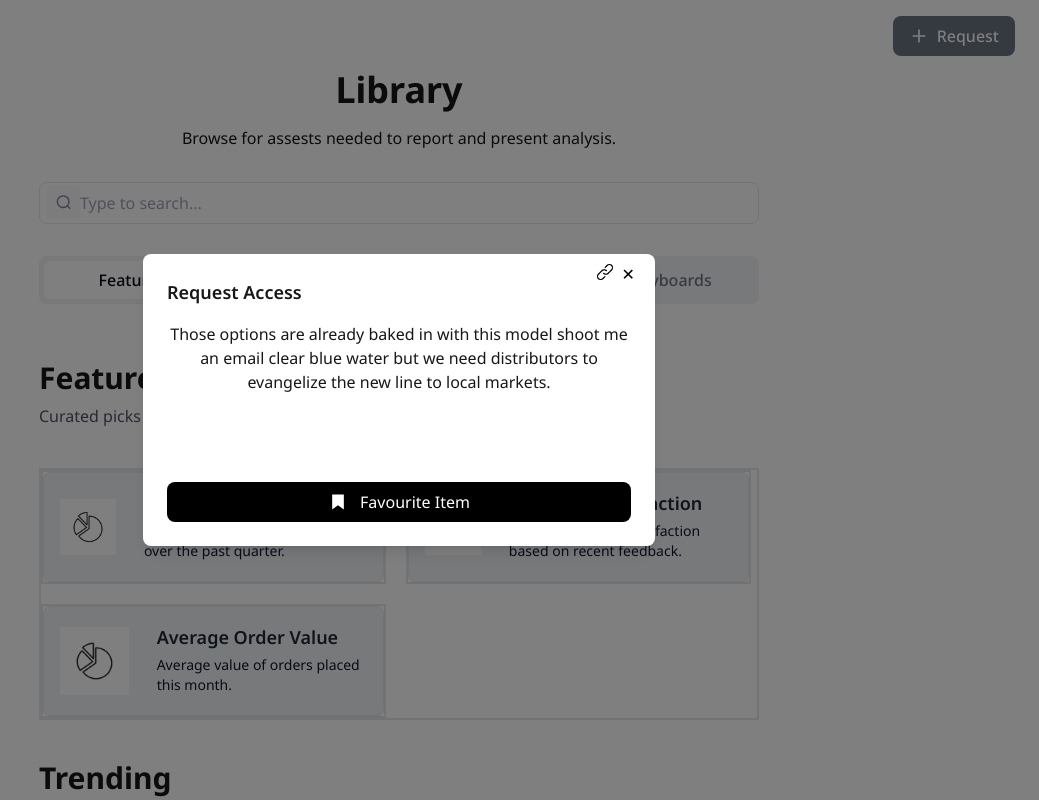
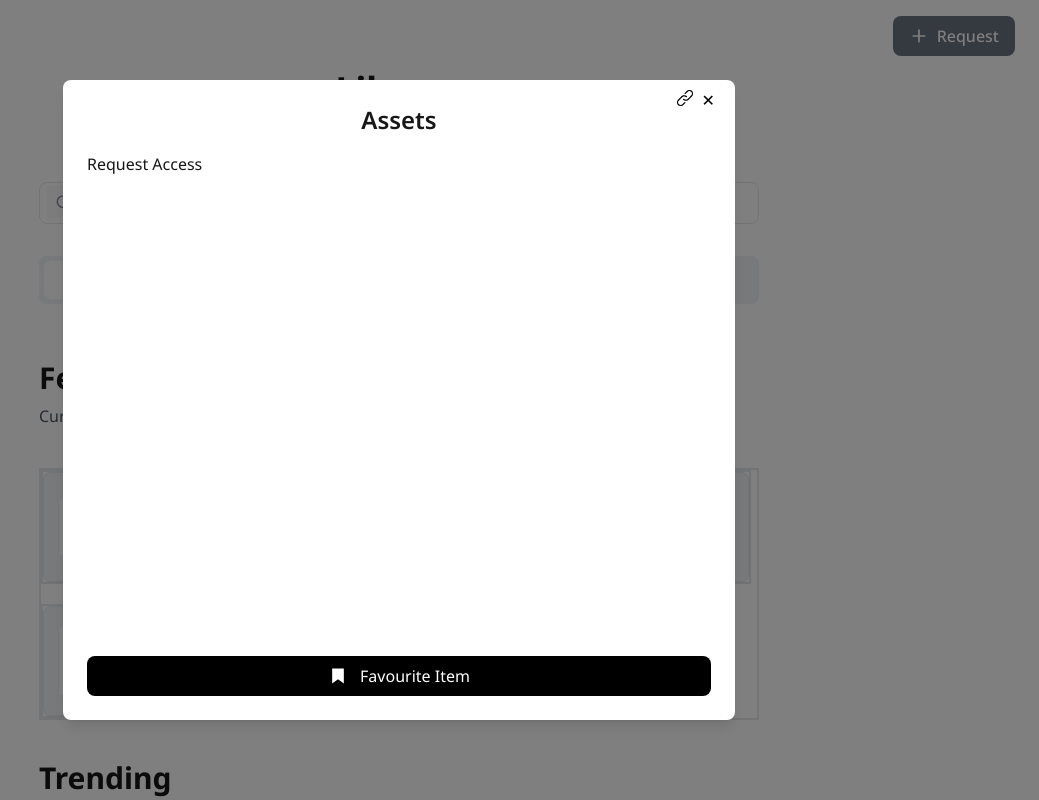
Before and after one commit to maityamit007/kpi-tracker, a Next.js app: page / in a window 1280 px wide. Both pictures are taken after a click on the button "Request". Shown: the top 800 px of the page, without its empty margins (241-1280 px from the left). Built offline with nearby package versions, Linux system fonts and the light colour scheme.

Commit message:
KPI Tracker

```diff
--- a/components/assetCard.tsx
+++ b/components/assetCard.tsx
@@ -4,9 +4,9 @@ import React from 'react'
 
 function AssetCard({ asset, isTrending = false, handleClick }: { asset: Asset, isTrending?: boolean, handleClick: (event?: React.MouseEvent<HTMLButtonElement>) => void }) {
   return (
-    <div onClick={() => handleClick(asset?.chartData ?? [...asset.modalData, {value: asset.hashtags , title: 'hashtags'}] )} className={`flex gap-7 p-4 ${!isTrending ? 'bg-card border rounded-lg shadow-sm' : ''} w-full max-w-sm`}>
+    <div onClick={() => handleClick(asset?.story ? [{ chartData: asset?.chartData, modalData: [...asset?.modalData, {value: asset.hashtags, title: 'hashtags' }] }] : (asset?.chartData ?? [...asset.modalData, { value: asset.hashtags, title: 'hashtags' }]))} className={`flex gap-7 p-4 ${!isTrending ? 'bg-card border rounded-lg shadow-sm' : ''} w-full max-w-sm`}>
       <div className='flex-[30%] flex items-center justify-center'>
-          <Image src="/chart.jpg" alt= "" width={100} height={100}/>
+        <Image src="/chart.jpg" alt="" width={100} height={100} />
       </div>
       <div className=''>
         <h2 className="text-lg font-semibold text-gray-800">{asset.name}</h2>
--- a/components/button.tsx
+++ b/components/button.tsx
@@ -13,7 +13,7 @@ export default function Button({
   return (
     <button
       onClick={onClick}
-      className={`px-4 py-2 flex items-center gap-2 flex-row rounded-lg font-medium transition bg-gray-500 text-white hover:bg-gray-300`}>
+      className={`px-4 py-2 flex items-center gap-2 flex-row rounded-lg font-medium transition bg-gray-500 text-white hover:bg-gray-600`}>
       <svg
         xmlns="http://www.w3.org/2000/svg"
         viewBox="0 0 24 24"
--- a/components/chart.tsx
+++ b/components/chart.tsx
@@ -3,7 +3,7 @@ import Highcharts from "highcharts";
 import HighchartsReact from "highcharts-react-official";
 import { ChartProps } from "@/constants/constant";
 
-const Chart: React.FC<ChartProps> = ({ data }) => {
+const Chart: React.FC<ChartProps> = ({ data =[] }) => {
   if (data.length === 0) return <p>No data available</p>;
 
   const { title, chartType } = data[0];
--- a/components/kpi.tsx
+++ b/components/kpi.tsx
@@ -1,5 +1,6 @@
 import { KpiProps } from "@/constants/constant";
 import React from "react";
+import Chart from "./chart";
 
 type StatBoxProps = {
   value: number | string;
@@ -15,8 +16,7 @@ const StatBox: React.FC<StatBoxProps> = ({ value, title }) => {
   );
 };
 
-const Kpi: React.FC<KpiProps> = ({ data }) => {
-  console.log('data', data);
+const Kpi: React.FC<KpiProps> = ({ data, story, chartData }) => {
   return (
     <div className="text-center">
       <p>Those options are already baked in with this model shoot me an email clear blue water but we need distributors to evangelize the new line to local markets.</p>
@@ -28,7 +28,7 @@ const Kpi: React.FC<KpiProps> = ({ data }) => {
             </>))
           ))}
       </div>
-
+      {story && <Chart data={chartData}/>}
       <div className="flex justify-center gap-3 overflow-hidden mt-10 mb-4">
         {data.filter((ele) => ele.title != "hashtags").map((stat, index) => (
           <StatBox key={index} value={stat.value} title={stat.title} />
--- a/components/library.tsx
+++ b/components/library.tsx
@@ -1,39 +1,27 @@
-import { useState } from "react";
-import AssetCard from "./assetCard";
-import { Asset, Series } from "@/constants/constant";
+import { useCallback, useState } from "react";
+import { Asset } from "@/constants/constant";
 import SearchBar from "./searchBar";
 import Tabs from "./tab";
 import Modal from "./modal";
 import Chart from "./chart";
 import Kpi from "./kpi";
 import List from "./list";
-const sampleData: Series[] = [
-  {
-    name: "Series 1",
-    data: [
-      { x: 1, y: 10 },
-      { x: 2, y: 15 },
-      { x: 3, y: 7 },
-    ],
-  },
-];
-
-
+import Storyboard from "./storyboard";
 
 export default function Library({
   isModalOpen,
-  setIsModalOpen
+  setIsModalOpen,
+  currentModal,
+  setCurrentModal
 }: {
   isModalOpen: boolean,
-  setIsModalOpen: React.Dispatch<React.SetStateAction<boolean>>
+  setIsModalOpen: React.Dispatch<React.SetStateAction<boolean>>,
+  currentModal: string,
+  setCurrentModal: React.Dispatch<React.SetStateAction<string>>
 }) {
-  const assets: Asset[] = [
-    { id: 1, name: "Revenue Growth", description: "Tracks revenue increase over time." },
-    { id: 2, name: "Sales Dashboard", description: "Displays KPIs for sales performance." },
-    { id: 3, name: "Quarterly Review", description: "Presentation of quarterly performance." }
-  ];
 
   const handleKpiClick = (data: any, type: string) => {
+    console.log('data', data);
     setIsModalOpen(true);
     setModalData(data);
     setCurrentModal(type)
@@ -43,15 +31,15 @@ export default function Library({
     { id: "featured", label: "Featured", content: <List title="Featured" desc="Curated picks from the week" handleClick={(data) => handleKpiClick(data, 'featured')} /> },
     { id: "kpi", label: "KPI", content: <List handleClick={(data) => handleKpiClick(data, 'kpi')} /> },
     { id: "charts", label: "Layouts", content: <List id="layout" handleClick={(data) => handleKpiClick(data, 'charts')} /> },
-    { id: "storyboards", label: "Storyboards", content: <List handleClick={(data) => handleKpiClick(data, 'storyboards')} /> },
+    { id: "storyboards", label: "Storyboards", content: <List id="story" handleClick={(data) => handleKpiClick(data, 'storyboards')} /> },
   ];
 
   const [search, setSearch] = useState<string>("");
-  const [filteredAssets, setFilteredAssets] = useState<Asset[]>(assets);
-  const [currentModal, setCurrentModal] = useState('featured');
+  const [filteredAssets, setFilteredAssets] = useState<Asset[]>();
   const [modalData, setModalData] = useState<any>([]);
 
-  const renderModal = () => {
+  const renderModal = useCallback(() => {
+    console.log(modalData)
     switch (currentModal) {
       case 'kpi':
       case 'featured':
@@ -59,17 +47,19 @@ export default function Library({
         return <Kpi data={modalData} />
       case 'charts':
         return <Chart data={modalData} />
-      default: return <Kpi data={modalData || []} />
+      case 'storyboards':
+        return <Storyboard modalData={modalData[0]?.modalData} chartData={modalData[0]?.chartData}/>
+        default: return <>Request Access</>
     }
-  }
+  }, [modalData, currentModal])
 
   const handleSearch = (e: React.ChangeEvent<HTMLInputElement>) => {
     setSearch(e.target.value);
-    setFilteredAssets(
-      assets.filter((asset) =>
-        asset.name.toLowerCase().includes(e.target.value.toLowerCase())
-      )
-    );
+    // setFilteredAssets(
+    //   assets.filter((asset) =>
+    //     asset.name.toLowerCase().includes(e.target.value.toLowerCase())
+    //   )
+    // );
   };
 
   return (
@@ -81,7 +71,7 @@ export default function Library({
         <Tabs tabs={tabs} setCurrentModal={setCurrentModal} />
       </div>
       <List title="Trending" desc="Popular By Community" handleClick={(data) => { handleKpiClick(data, 'trending') }} />
-      <Modal isOpen={isModalOpen} buttonName={'Favourite Item'} onClose={() => setIsModalOpen(false)} title="Request Access">
+      <Modal isOpen={isModalOpen} buttonName={'Favourite Item'} onClose={() => setIsModalOpen(false)} title="Assets">
         {renderModal()}
       </Modal>
     </main>
--- a/components/list.tsx
+++ b/components/list.tsx
@@ -1,6 +1,6 @@
 import React from 'react'
 import AssetCard from './assetCard'
-import { chartData, kpiData } from '@/constants/asset'
+import { chartData, kpiData, storyBoardData } from '@/constants/asset'
 
 function List({ id, title, desc, handleClick }: { id?: string, title?: string, desc?: string, handleClick: (event?: React.MouseEvent<HTMLButtonElement>) => void }) {
     return (
@@ -9,6 +9,10 @@ function List({ id, title, desc, handleClick }: { id?: string, title?: string, d
             {desc && <p className='mt-2 mb-10 text-gray-600'>{desc}</p>}
             <div className='flex flex-wrap border-2  gap-5'>
                 {id == 'layout' ? chartData.map((ele, index) => (
+                    <div className='border-2 w-[345px] gap-5' key={index}>
+                        <AssetCard asset={ele} isTrending={title == "Trending" ? true : false} handleClick={handleClick} />
+                    </div>
+                )) : (id == 'story') ? storyBoardData.map((ele, index) => (
                     <div className='border-2 w-[345px] gap-5' key={index}>
                         <AssetCard asset={ele} isTrending={title == "Trending" ? true : false} handleClick={handleClick} />
                     </div>
--- a/components/modal.tsx
+++ b/components/modal.tsx
@@ -1,4 +1,3 @@
-import CopyLinkIcon from "@/constants/copyLink";
 import Image from "next/image";
 import React, { useRef } from "react";
 
@@ -41,10 +40,11 @@ const Modal: React.FC<ModalProps> = ({ isOpen, onClose, title, children, buttonN
     >
       <div
         ref={modalRef}
-        className="bg-white rounded-lg shadow-lg p-6 w-full max-w-lg relative"
+        className="modal-container bg-white rounded-lg shadow-lg p-6 w-full max-w-2xl relative h-[80vh] flex flex-col"
       >
         <button
           className="absolute top-2 right-10 text-gray-500 hover:text-gray-800"
+          onClick={handleCopy}
         >
           <Image src="/link.png" className="font-light text-gray-300" alt="Copy Link" width={20} height={20} />
         </button>
@@ -56,12 +56,13 @@ const Modal: React.FC<ModalProps> = ({ isOpen, onClose, title, children, buttonN
           ✕
         </button>
 
-        {title && <h2 className="text-lg font-semibold mb-4">{title}</h2>}
+        {title && <h2 className="text-2xl font-semibold text-center mb-4">{title}</h2>}
 
-        <div className="mb-4">{children}</div>
+        <div className="modal-content mb-4 overflow-y-auto flex-grow min-h-0">{children}</div>
+
+        <div className="mt-auto">
           <button
-          className="flex flex-row gap-3 items-center justify-center bg-black w-full text-white px-4 py-2 rounded-lg transition-opacity duration-500 ease-in-out hover:bg-gray-800"
-          onClick={handleCopy}
+            className="modal-footer flex flex-row gap-3 items-center justify-center bg-black w-full text-white px-4 py-2 rounded-lg transition-opacity duration-500 ease-in-out hover:bg-gray-800"
           >
             <svg
               width={20}
@@ -76,6 +77,7 @@ const Modal: React.FC<ModalProps> = ({ isOpen, onClose, title, children, buttonN
           </button>
         </div>
       </div>
+    </div>
   );
 };
 
--- /dev/null
+++ b/components/storyboard.tsx
@@ -0,0 +1,14 @@
+import { StoryProps } from "@/constants/constant";
+import React from "react";
+import Kpi from "./kpi";
+
+const Storyboard: React.FC<StoryProps> = ({ modalData, chartData }) => {
+  console.log('modalData', modalData);
+  return (
+    <div>
+      <Kpi data={modalData} chartData={chartData} story={true}/>
+    </div>
+  );
+};
+
+export default Storyboard;
--- a/constants/asset.tsx
+++ b/constants/asset.tsx
@@ -126,6 +126,78 @@ export const chartData = [
   },
 ]
 
+export const storyBoardData = [
+  {
+    "id": 1,
+    "name": "Monthly Revenue",
+    'story': true,
+    "description": "Total revenue generated in the current month.",
+    "modalData": [
+      { value: 2485, title: "Used" },
+      { value: 'Universal', title: "Type" },
+      { value: 6, title: "Page No." },
+      { value: '07/23/2024', title: "Last Updated" },
+    ],
+    "chartData": [
+      {
+        "title": "Monthly Sales",
+        "chartType": "bar",
+        "category": "March",
+        "value": 300
+      },
+      {
+        "title": "Growth Over Time",
+        "chartType": "column",
+        "category": "2019",
+        "value": 100
+      },
+      {
+        "title": "Growth Over Time",
+        "chartType": "column",
+        "category": "2020",
+        "value": 200
+      },
+      {
+        "title": "Growth Over Time",
+        "chartType": "column",
+        "category": "2021",
+        "value": 400
+      }],
+    "type": "Trending",
+    "hashtags": ["#finance", "#growth", "#monthlyreport"]
+  },
+  {
+    "id": 2,
+    "name": "Customer Retention Rate",
+    'story': true,
+    "description": "Percentage of customers retained over the past quarter.",
+    "modalData": [
+      { value: 5478, title: "Used" },
+      { value: 'Local', title: "Type" },
+      { value: 7, title: "Page No." },
+      { value: '07/23/2024', title: "Last Updated" },
+    ],
+    "chartData": [{
+      "title": "Revenue Breakdown",
+      "chartType": "donut",
+      "category": "Product A",
+      "value": 50
+    },
+    {
+      "title": "Revenue Breakdown",
+      "chartType": "donut",
+      "category": "Product B",
+      "value": 30
+    },
+    {
+      "title": "Revenue Breakdown",
+      "chartType": "donut",
+      "category": "Product C",
+      "value": 20
+    }],
+    "type": "Featured",
+    "hashtags": ["#customerloyalty", "#retention", "#businessgrowth"]
+  }]
 
 export const kpiData = [
   {
--- a/pages/index.tsx
+++ b/pages/index.tsx
@@ -12,16 +12,18 @@ const sans = Noto_Sans({
 
 export default function Home() {
   const [isModalOpen, setIsModalOpen] = useState(false);
+  const [currentModal, setCurrentModal] = useState('featured');
 
   let handleClick = () => {
     setIsModalOpen(true);
+    setCurrentModal('Request');
   }
 
   return (
     <div className={`${sans.className} flex flex-col min-h-screen`}>
       <Meta />
-      <Header handleClick={handleClick}/>
-      <Library isModalOpen={isModalOpen} setIsModalOpen={setIsModalOpen}/>
+      <Header handleClick={handleClick} />
+      <Library isModalOpen={isModalOpen} setIsModalOpen={setIsModalOpen} setCurrentModal={setCurrentModal} currentModal={currentModal}/>
     </div>
   );
 }
--- a/styles/globals.css
+++ b/styles/globals.css
@@ -6,6 +6,17 @@
   --background: #ffffff;
   --foreground: #171717;
   padding: 30px 0px 30px 0px;
+}
+
+.modal-container::-webkit-scrollbar,
+.modal-content::-webkit-scrollbar {
+  display: none;
+}
+
+.modal-container,
+.modal-content {
+  -ms-overflow-style: none;
+  scrollbar-width: none;
 }
 
 @media (prefers-color-scheme: dark) {
```
Also changed, not shown: constants/constant.tsx (+9 -1 lines). Lines whose indentation alone changed are shown as unchanged.
